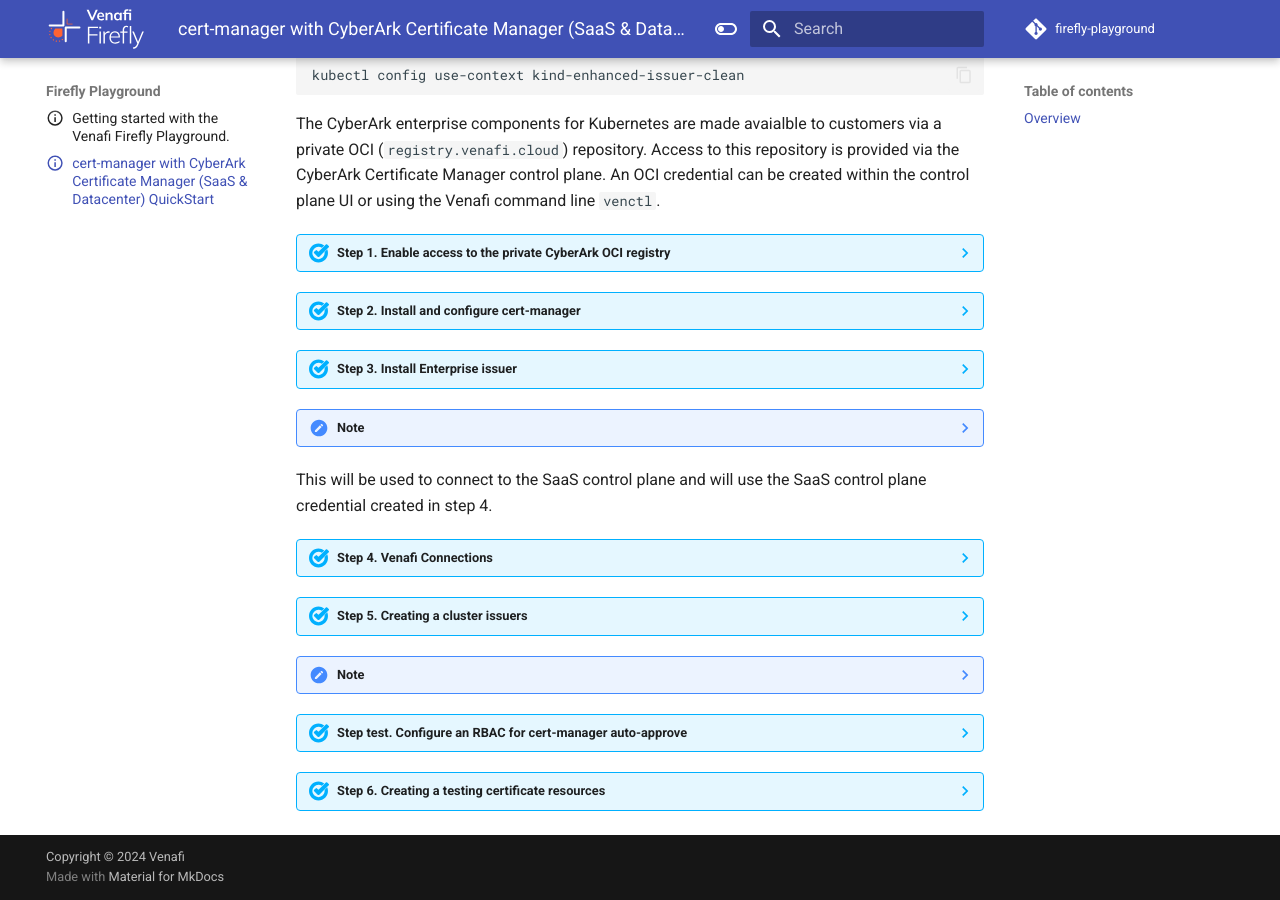
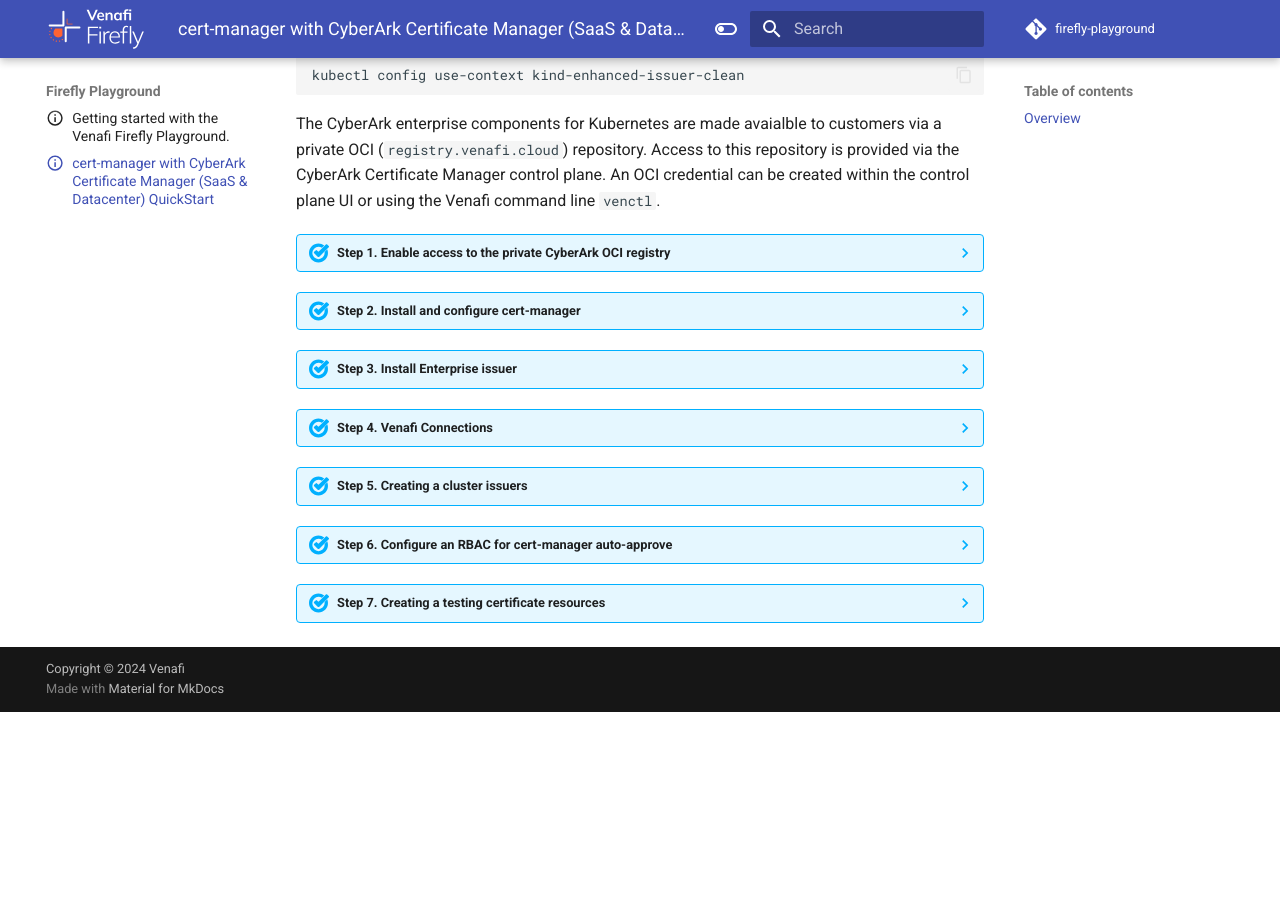
Before and after one commit to Venafi/firefly-playground, an MkDocs documentation site: the page built from docs/ei-quick-start.md, in a window 1280 px wide and 900 px high, scrolled down 821 px. Built offline with MkDocs 1.6.1 and Material for MkDocs 9.7.7, drawn with Linux system fonts in a browser that asks for light colours; comment, search, counter and statistics services are not loaded; the version menu is left out; after the commit the page ends 1533 px from its top, so only the background shows below that.

Commit message:
More edits

````diff
--- a/docs/ei-quick-start.md
+++ b/docs/ei-quick-start.md
@@ -128,7 +128,7 @@
         --version v0.16.0
     ```
 
-    1. :fontawesome-solid-circle-info: Use the `venafi-enhanced-issuer.values.yaml` provided below.
+     1. :fontawesome-solid-circle-info: Use the `venafi-enhanced-issuer.values.yaml` provided below.
 
     ```yaml title="venafi-enhanced-issuer.values.yaml"
     global:
@@ -144,17 +144,17 @@
           repository: private-registry.venafi.cloud/venafi-issuer/venafi-enhanced-issuer
     ```
 
-    2. :fontawesome-solid-circle-info: This is the name of the Kubernetes secret you created in step 1 above.
+    1. :fontawesome-solid-circle-info: This is the name of the Kubernetes secret you created in step 1 above.
 
-??? note
 
-    The enterprise issuer will automatically install the `Venafi Connection" component. Venafi Connection is used to configure the connection and authentication between Venafi Control Plane and your Kubernetes cluster.
+    !!! note
 
-    Venafi Connection is a "namespaced" resource. Any service account or secret referenced by a Venafi Connection must be in the same namespace as the Venafi Connection resource or in a namespace that matches the allowReferencesFrom field, as described in cross namespace Venafi Connection references.
+        The enterprise issuer will automatically install the `Venafi Connection" component. Venafi Connection is used to configure the connection and authentication between Venafi Control Plane and your Kubernetes cluster.
 
-    You can add the custom resources definitions for Venafi Connections to your Kubernetes API server when you install one of the projects that use the Venafi Connection resources as configuration.
+        Venafi Connection is a "namespaced" resource. Any service account or secret referenced by a Venafi Connection must be in the same namespace as the Venafi Connection resource or in a namespace that matches the allowReferencesFrom field, as described in cross namespace Venafi Connection references.
 
-This will be used to connect to the SaaS control plane and will use the SaaS control plane credential created in step 4.
+        You can add the custom resources definitions for Venafi Connections to your Kubernetes API server when you install one of the projects that use the Venafi Connection resources as configuration.
+
 
 ??? abstract "Step 4. Venafi Connections"
 
@@ -403,11 +403,7 @@
         EOF
         ```
 
-??? note
-
-    The enterprise issuer will automatically install the `Venafi Connection" component. Venafi Connection is used to configure the connection and authentication between Venafi Control Plane and your Kubernetes cluster.
-
-??? abstract "Step test. Configure an RBAC for cert-manager auto-approve"
+??? abstract "Step 6. Configure an RBAC for cert-manager auto-approve"
 
     If you are using Approver Policy or Enterprise Approver Policy for CyberArk Certificate Manager, no further action is required. If not, you must let cert-manager auto-approve the certificate requests that reference the VenafiClusterIssuer and VenafiIssuer types with the following RBAC
 
@@ -446,7 +442,7 @@
     ```
 
 
-??? abstract "Step 6. Creating a testing certificate resources"
+??? abstract "Step 7. Creating a testing certificate resources"
 
 
     Create a new Certificate
````
Also changed, not shown: 1 other file.
